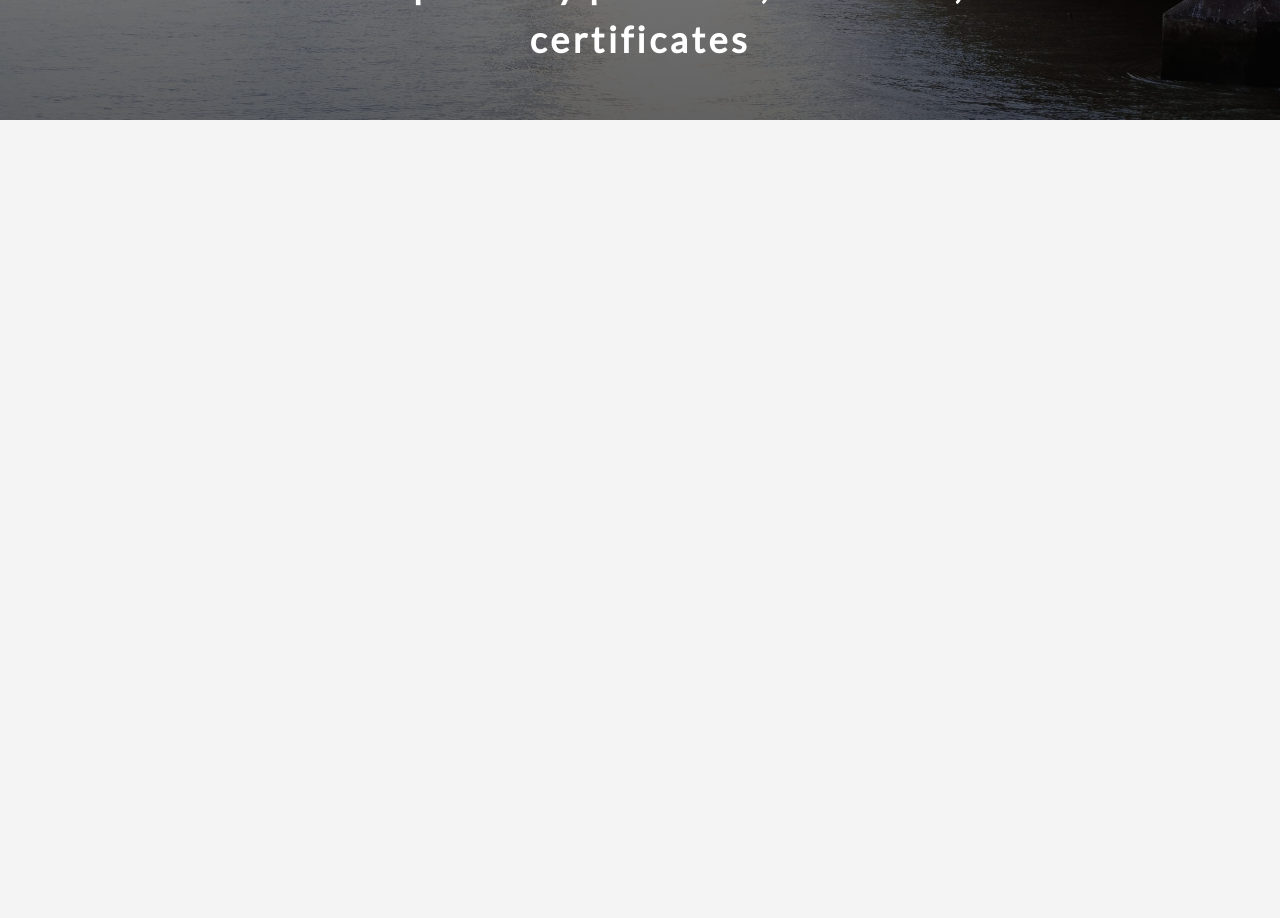
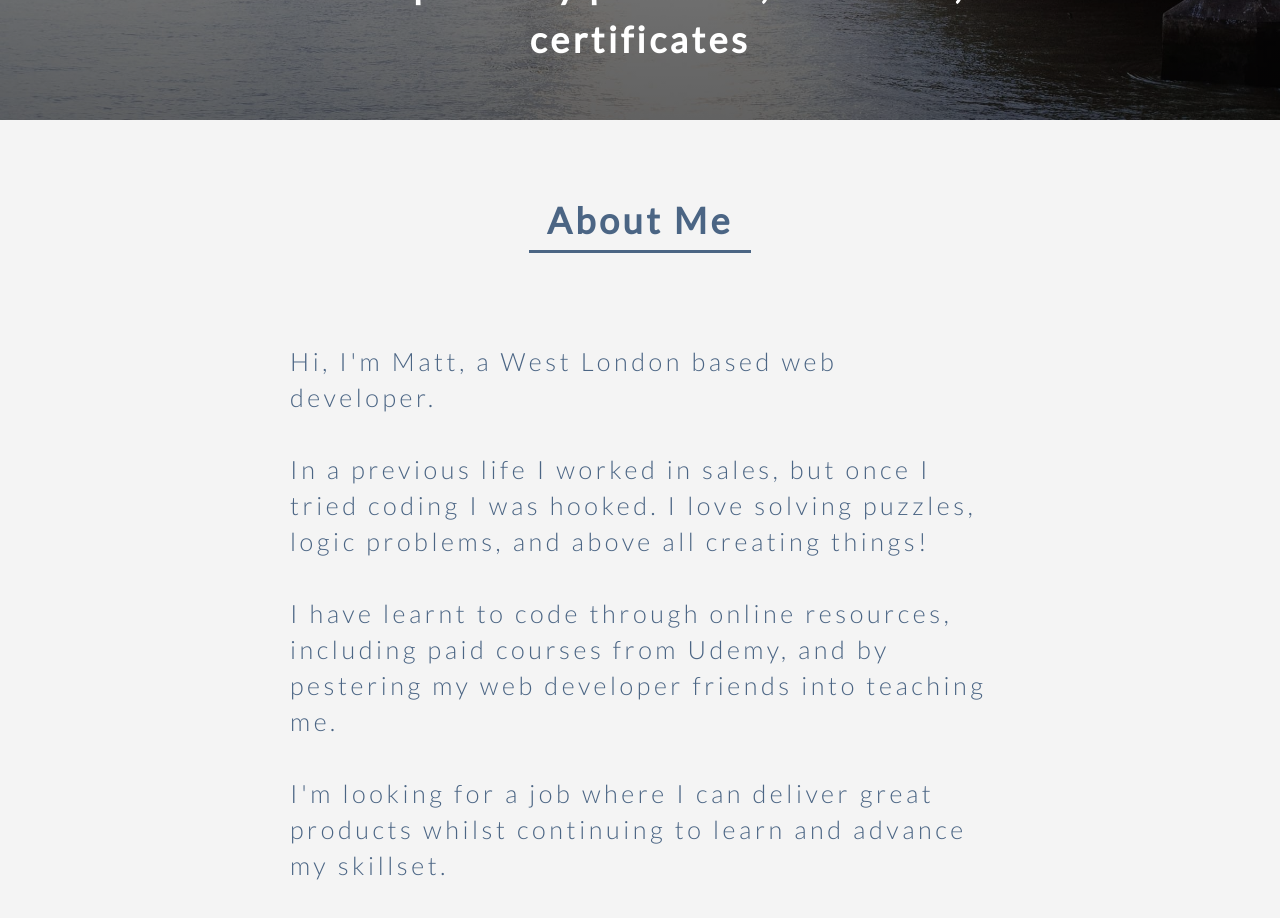
Before and after one commit to Matt-Hurst/my-portfolio-website, a React (Create React App) app: page / in a window 1280 px wide. Shown: the part 680-1598 px from the top of the page. Before the commit the page ends 800 px from the top, so only its background shows below. Built offline with nearby package versions, Linux system fonts and the light colour scheme.

Commit message:
homepage cursor fixed, about me added

```diff
--- a/src/components/header.jsx
+++ b/src/components/header.jsx
@@ -13,6 +13,7 @@ const Header = ()=> {
 
     const handleClick = () => { dropMenu ? setDropMenu(false): setDropMenu(true)  }
     const handleLinkClick = () => { setDropMenu(false) }
+
 
     //By default want the drop menu icon showing, and to return drop menu (sepereate function) if clicked.
     //Also have a navbar element
@@ -51,7 +52,7 @@ const Header = ()=> {
         <div>
             <div className="header-container">
                 <div>
-                    <Link className="name" to="/">Matt Hurst</Link>
+                    <Link className="name" to="/" onClick={handleLinkClick}>Matt Hurst</Link>
                 </div>
                 <div className="hamburger">
                     <div className="ham-icon" onClick={handleClick}>&#9776;</div>
--- a/src/components/home.css
+++ b/src/components/home.css
@@ -8,6 +8,8 @@
     align-items: center;
     justify-content: space-between;
 }
+
+h1, h2, p { cursor: default; }
 
 .home h1 {
     margin-top: 4rem;
@@ -23,6 +25,26 @@
     line-height: 2rem;
     text-align: center;
 }
+
+/* ABOUT ME*/
+.home-text {
+    display: flex;
+    flex-direction: column;
+    align-items: center;
+}
+.about {
+    max-width: 400px;
+    margin: 4rem;
+    text-align: center;
+    font-size: 2rem;
+    padding: 1rem;
+    border-bottom: 3px solid #4b6584;
+}
+p {
+    max-width: 532px;
+    margin: 1rem;
+}
+p:last-child { margin-bottom: 6rem; }
 
 /* @media only screen and (min-width: 715px) {
 
@@ -70,6 +92,7 @@
 @media only screen and (min-width: 1072px) {
 
     .home h2 { margin: 0 10rem 3rem 10rem; font-size: 2rem; line-height: 3rem; }
+    p { font-size: 1.4rem; line-height: 2rem; max-width: 700px; font-weight: 300;}
     /* .home h1 { margin-top: 4rem;} */
 
 }
--- a/src/components/home.jsx
+++ b/src/components/home.jsx
@@ -4,10 +4,21 @@ import "./home.css"
 
 const Home = () => {
     return (
-        <div className="home">
-            <h1>Welcome</h1>
-            <h2>Please explore my portfolio, interests, and certificates</h2>
+        <div>
+            <div className="home">
+                <h1>Welcome</h1>
+                <h2>Please explore my portfolio, interests, and certificates</h2>
+            </div>
+
+            <div className="home-text">
+                <h2 className="about">About Me</h2>
+                <p>Hi, I'm Matt, a West London based web developer.</p>
+                <p>In a previous life I worked in sales, but once I tried coding I was hooked. I love solving puzzles, logic problems, and above all creating things!</p>
+                <p>I have learnt to code through online resources, including paid courses from Udemy, and by pestering my web developer friends into teaching me.</p>
+                <p>I'm looking for a job where I can deliver great products whilst continuing to learn and advance my skillset.</p>
+            </div>
         </div>
+
 
     )
 }
```
